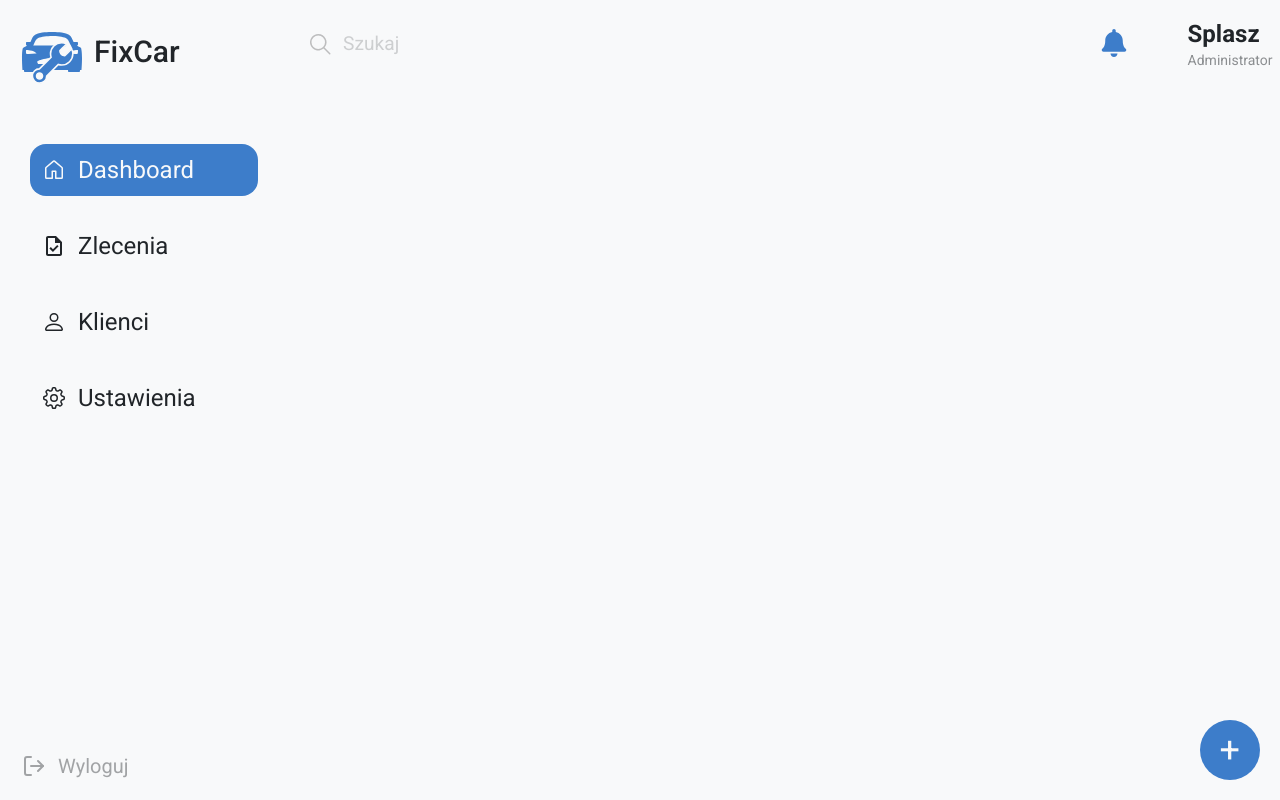
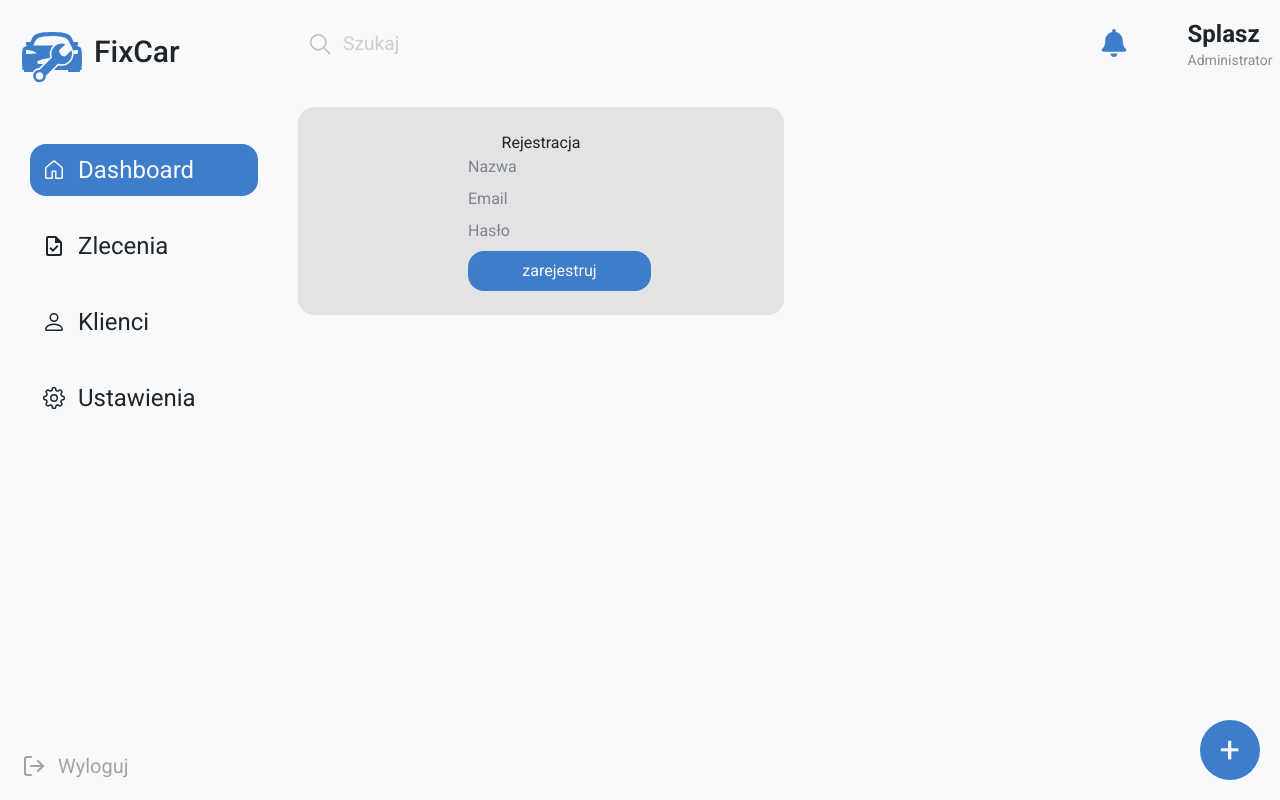
Before and after one commit to Splasz/FixCar, a React (Vite) app: page /rejestracja in a window 1280 px wide. Built offline with nearby package versions, Linux system fonts and the light colour scheme.

Commit message:
feat: user registration, login and logout implemented

```diff
--- a/src/App.tsx
+++ b/src/App.tsx
@@ -6,6 +6,9 @@ import { useState } from "react";
 import TasksPage from "./pages/TasksPage";
 import AddButton from "./components/AddButton";
 import ClientPage from "./pages/ClientPage";
+import Home from "./pages/Home";
+import Register from "./pages/Register";
+import Login from "./pages/Login";
 
 function App() {
   const [activePage, setActivePage] = useState("dashboard");
@@ -20,9 +23,12 @@ function App() {
           <div className="flex flex-col w-full p-2.5 gap-7">
             <Navbar />
             <Routes>
+              <Route path="/" element={<Home />} />
               <Route path="/dashboard" element={<DashboardPage />} />
               <Route path="/zlecenia" element={<TasksPage />} />
               <Route path="/klienci" element={<ClientPage />} />
+              <Route path="/rejestracja" element={<Register />} />
+              <Route path="/login" element={<Login />} />
             </Routes>
           </div>
         </div>
--- /dev/null
+++ b/src/pages/Home.tsx
@@ -0,0 +1,26 @@
+import { Link } from "react-router-dom";
+
+function Home() {
+  return (
+    <div className="flex flex-col gap-5">
+      <div>
+        <Link
+          className="bg-primary text-background shadow-2xl p-2.5 rounded-2xl"
+          to="/login"
+        >
+          Zaloguj
+        </Link>
+      </div>
+      <div>
+        <Link
+          className="bg-primary text-background shadow-2xl p-2.5 rounded-2xl"
+          to="/rejestracja"
+        >
+          Rejestracja
+        </Link>
+      </div>
+    </div>
+  );
+}
+
+export default Home;
--- /dev/null
+++ b/src/pages/Login.tsx
@@ -0,0 +1,66 @@
+import { useState } from "react";
+import supabase from "../helper/supabaseClient";
+import { useNavigate } from "react-router-dom";
+
+function Login() {
+  const navigate = useNavigate();
+  const [email, setEmail] = useState("");
+  const [password, setPassword] = useState("");
+  const [message, setMessage] = useState("");
+
+  const handleSubmit = async (event: { preventDefault: () => void }) => {
+    event.preventDefault();
+    setMessage("");
+
+    const { data, error } = await supabase.auth.signInWithPassword({
+      email,
+      password,
+    });
+
+    if (error) {
+      setMessage(error.message);
+      return;
+    }
+
+    if (data) {
+      navigate("/dashboard");
+    }
+    setEmail("");
+    setPassword("");
+  };
+
+  return (
+    <div className="bg-highlight rounded-2xl w-1/2 p-6 flex flex-col justify-center items-center">
+      <div className="flex justify-center">
+        <h2>Logowanie</h2>
+      </div>
+      <div className="flex  w-1/3 ">
+        <form onSubmit={handleSubmit} className="flex flex-col gap-2">
+          <input
+            required
+            value={email}
+            onChange={(e) => setEmail(e.target.value)}
+            type="email"
+            placeholder="Email"
+          />
+          <input
+            required
+            value={password}
+            onChange={(e) => setPassword(e.target.value)}
+            type="password"
+            placeholder="Hasło"
+          />
+          <button
+            type="submit"
+            className="bg-primary text-background p-2 rounded-2xl cursor-pointer"
+          >
+            zaloguj
+          </button>
+        </form>
+        {message && <span>{message}</span>}
+      </div>
+    </div>
+  );
+}
+
+export default Login;
--- /dev/null
+++ b/src/pages/Register.tsx
@@ -0,0 +1,78 @@
+import { useState } from "react";
+import supabase from "../helper/supabaseClient";
+
+function Register() {
+  const [email, setEmail] = useState("");
+  const [password, setPassword] = useState("");
+  const [username, setUsername] = useState("");
+  const [message, setMessage] = useState("");
+
+  const handleSubmit = async (event: { preventDefault: () => void }) => {
+    event.preventDefault();
+    setMessage("");
+
+    const { data, error } = await supabase.auth.signUp({
+      email,
+      password,
+      options: {
+        data: {
+          username,
+        },
+      },
+    });
+
+    if (error) {
+      setMessage(error.message);
+      return;
+    }
+
+    if (data) {
+      setMessage("Konto zostało utworzone");
+    }
+    setUsername("");
+    setEmail("");
+    setPassword("");
+  };
+
+  return (
+    <div className="bg-highlight rounded-2xl w-1/2 p-6 flex flex-col justify-center items-center">
+      <div className="flex justify-center">
+        <h2>Rejestracja</h2>
+      </div>
+      <div className="flex  w-1/3 ">
+        <form onSubmit={handleSubmit} className="flex flex-col gap-2">
+          <input
+            required
+            value={username}
+            onChange={(e) => setUsername(e.target.value)}
+            type="text"
+            placeholder="Nazwa"
+          />
+          <input
+            required
+            value={email}
+            onChange={(e) => setEmail(e.target.value)}
+            type="email"
+            placeholder="Email"
+          />
+          <input
+            required
+            value={password}
+            onChange={(e) => setPassword(e.target.value)}
+            type="password"
+            placeholder="Hasło"
+          />
+          <button
+            type="submit"
+            className="bg-primary text-background p-2 rounded-2xl cursor-pointer"
+          >
+            zarejestruj
+          </button>
+        </form>
+        {message && <span>{message}</span>}
+      </div>
+    </div>
+  );
+}
+
+export default Register;
```
